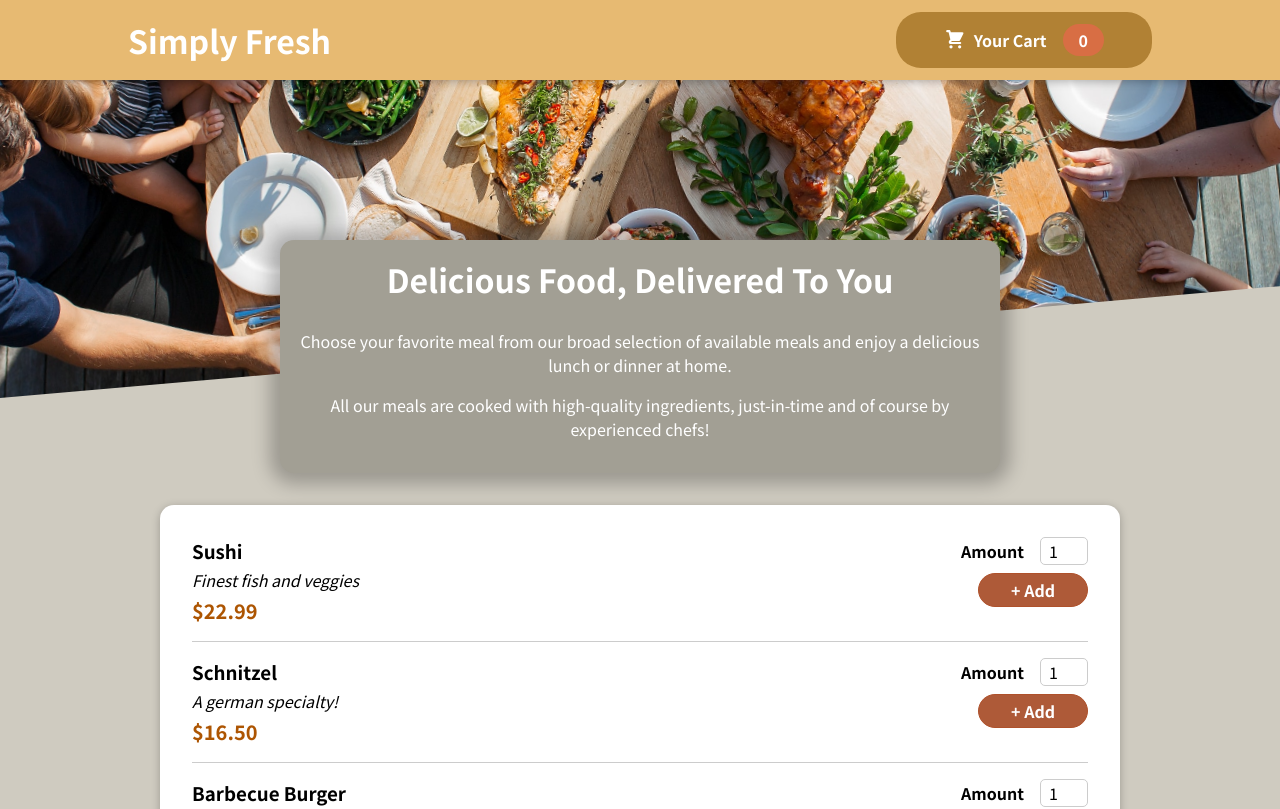
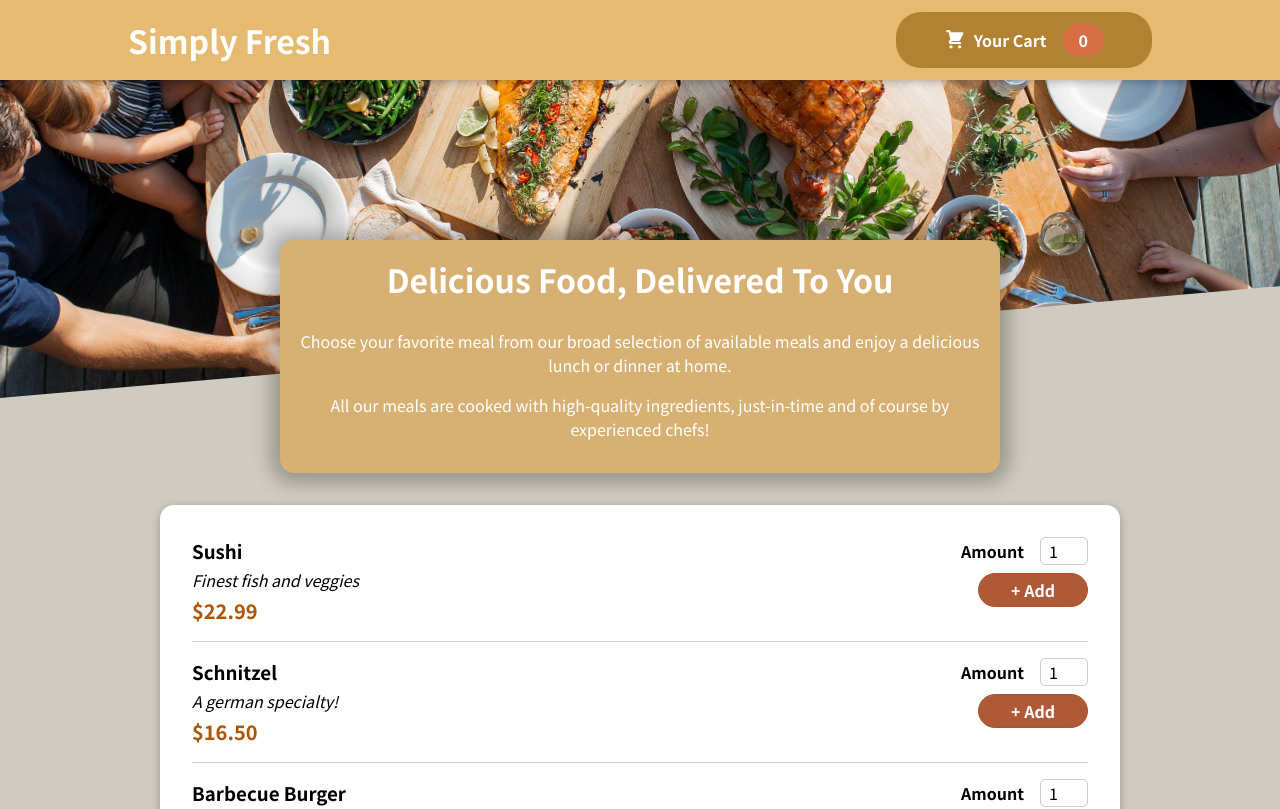
Before and after one commit to RyanWatts1/Simply-Fresh, a React (Create React App) app: page / in a window 1280 px wide. Shown: the top 809 px of the page. Built offline with nearby package versions, Linux system fonts and the light colour scheme.

Commit message:
fixed small bug

```diff
--- a/src/components/Meals/MealsSummary.module.css
+++ b/src/components/Meals/MealsSummary.module.css
@@ -5,7 +5,7 @@
   margin: auto;
   margin-top: -10rem;
   position: relative;
-  background-color: #a29f94;
+  background-color: #d7b174;
   color: white;
   border-radius: 14px;
   padding: 1rem;
```
